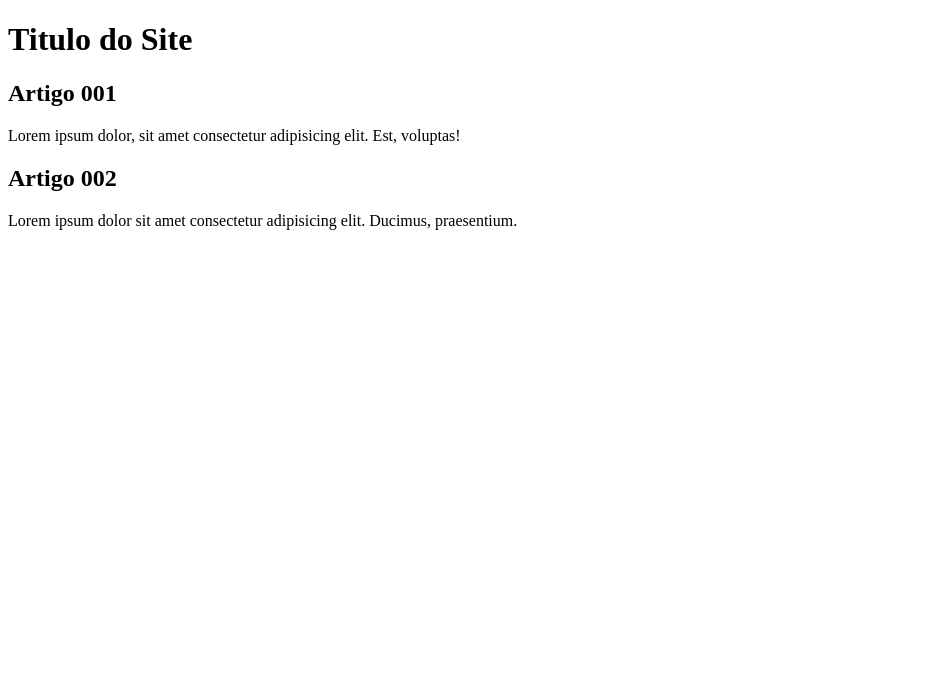
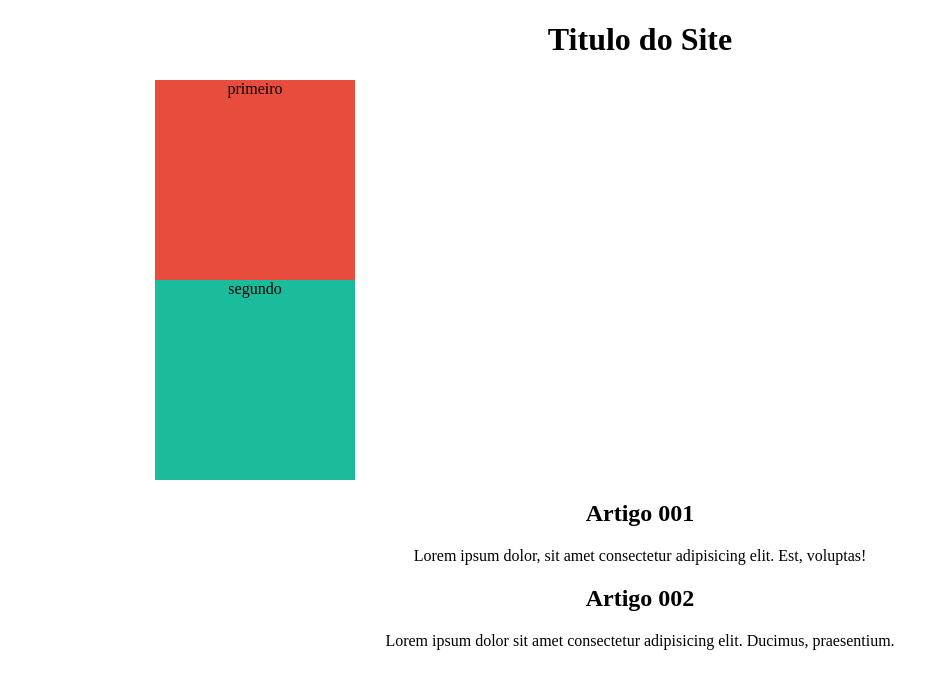
Before and after one commit to DiSousaDev/projeto-site, a plain HTML site: page index.html in a window 1280 px wide. Shown: the whole page, without its empty margins (0-949 px from the left). Drawn offline with Linux system fonts and the light colour scheme.

Commit message:
adjusting conteudo

```diff
--- a/index.html
+++ b/index.html
@@ -1,18 +1,23 @@
 <!DOCTYPE html>
-<html lang="pt-br">
+<html lang="pt-BR">
 
 <head>
     <meta charset="UTF-8">
     <meta name="viewport" content="width=device-width, initial-scale=1.0">
     <title>Titulo do Site</title>
+    <link rel="stylesheet" href="estilos/estilos.css">
 </head>
 
 <body>
     <main>
-        <header>
+        <header class="title">
             <h1>Titulo do Site</h1>
         </header>
     </main>
+    <div class="container">
+        <div class="quadrado primeiro">primeiro</div>
+        <div class="quadrado segundo">segundo</div>
+    </div>
     <article>
         <h2>Artigo 001</h2>
         <p>Lorem ipsum dolor, sit amet consectetur adipisicing elit. Est, voluptas!</p>
```
